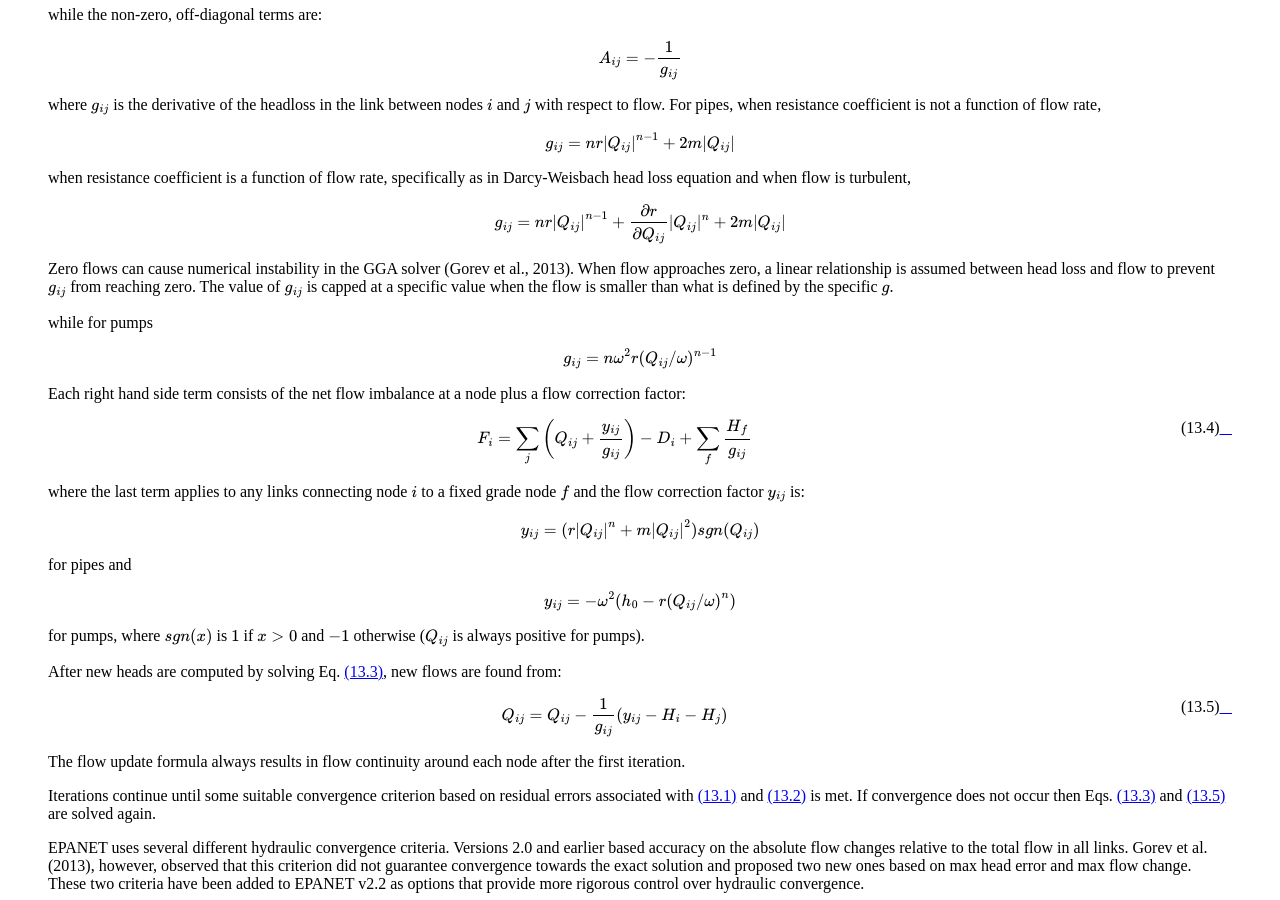
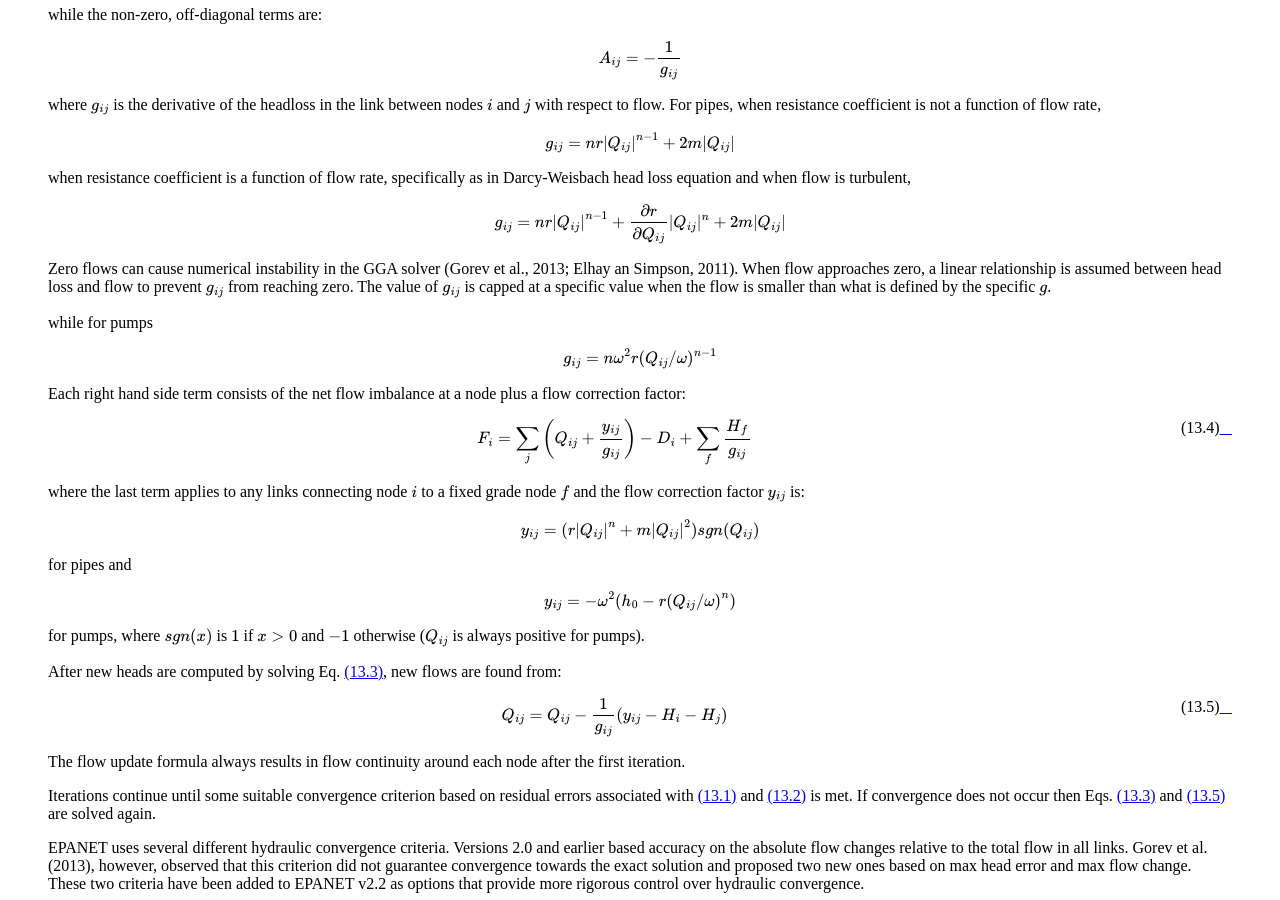
Before and after one commit to USEPA/epanet-manual, a Sphinx documentation site: the page built from docs/analysis_algorithms.rst, in a window 1280 px wide and 900 px high, scrolled down 1447 px. Built offline with Sphinx 7.4.7 and the Read the Docs theme 2.0.0, drawn with Linux system fonts in a browser that asks for light colours.

Commit message:
Signed-off-by: fengshang1972 <51705206+fengshang1972@users.noreply.github.com>

```diff
--- a/docs/analysis_algorithms.rst
+++ b/docs/analysis_algorithms.rst
@@ -104,7 +104,7 @@ Hydraulics
   .. math::
      {g}_{ij} = nr {{ | Q_{ij} | }^{n - 1}} + \frac{\partial r}{\partial Q_{ij}}|Q_{ij}|^n + 2m | Q_{ij} |
 
-  Zero flows can cause numerical instability in the GGA solver (Gorev et al., 2013).
+  Zero flows can cause numerical instability in the GGA solver (Gorev et al., 2013; Elhay an Simpson, 2011).
   When flow approaches zero, a linear relationship is assumed between head loss and
   flow to prevent :math:`{g}_{ij}` from reaching zero. The value of :math:`{g}_{ij}`
   is capped at a specific value when the flow is smaller than what is defined by the specific :math:`{g}`.
@@ -341,11 +341,11 @@ Hydraulics
 
      where :math:`\epsilon` = pipe roughness and :math:`d` = pipe diameter.
 
-  Based on friction factor equations described above and Darcy-Weisbach equation in Table 3.1,
-  resistance coefficient is not a function of flow and linear relationship exists between head loss
-  and flow when Re > 2000. If Re > 2000, resistance coefficient depends on pipe flow and the
-  sensitivity of resistance  coefficient to flow needs to be computed in order to calculate :math:`{g}_{ij}`
-  for the pipe.
+     Based on friction factor equations described above and Darcy-Weisbach equation in Table 3.1,
+     resistance coefficient is not a function of flow and linear relationship exists between head loss
+     and flow when Re > 2000. If Re > 2000, resistance coefficient depends on pipe flow and the
+     sensitivity of resistance  coefficient to flow needs to be computed in order to calculate :math:`{g}_{ij}`
+     for the pipe.
 
 
   #. The minor loss coefficient based on velocity head (:math:`K`) is converted
```
